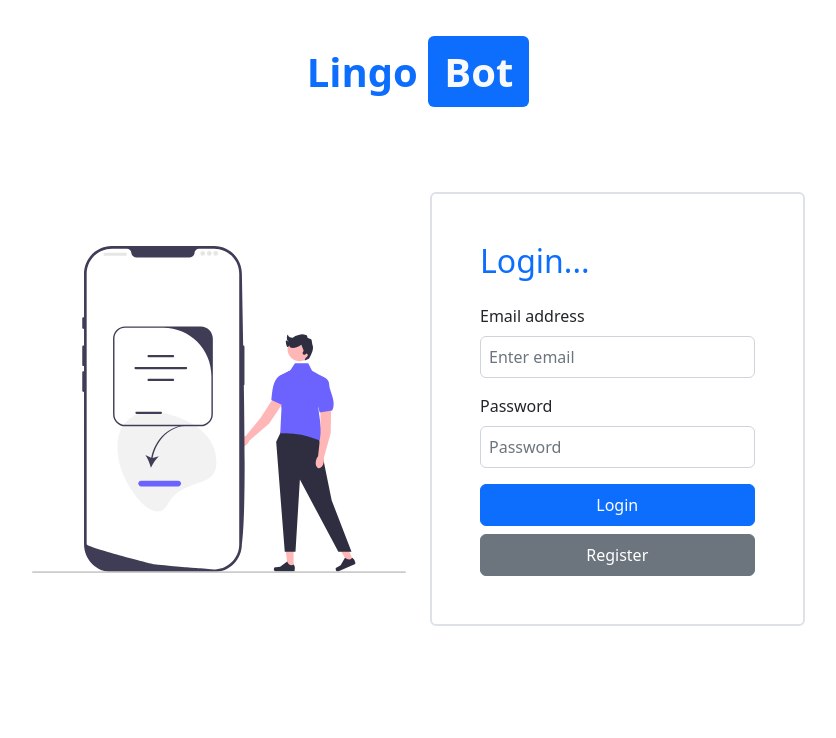
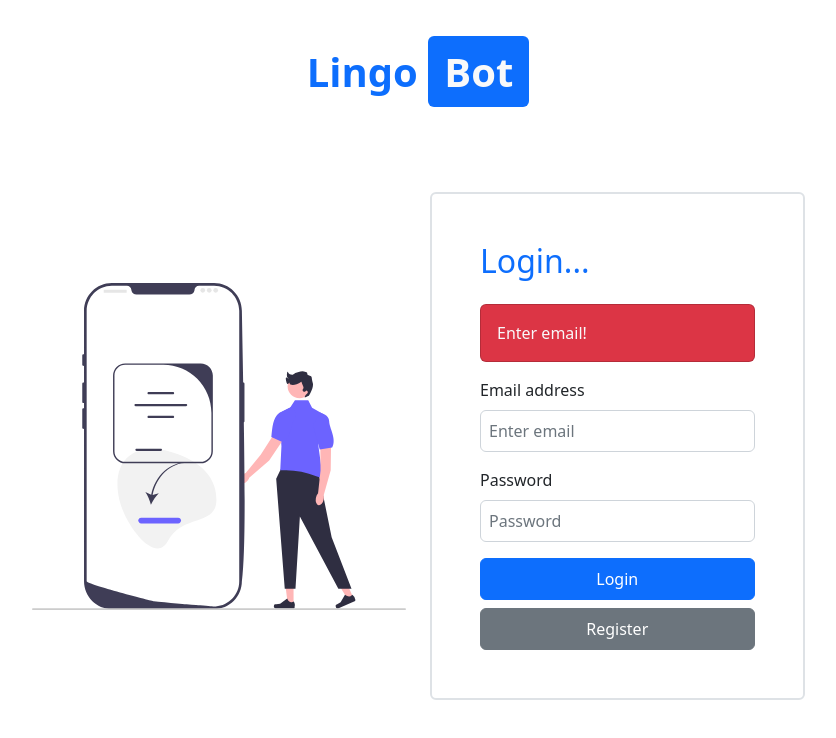
Before and after one commit to wahsandaruwan/lingobot_web_frontend, a React (Create React App) app: page / in a window 1280 px wide. Both pictures are taken after a click on the button "Login". Shown: the top 738 px of the page, without its empty margins (222-1058 px from the left). Built offline with nearby package versions, Linux system fonts and the light colour scheme.

Commit message:
Updated code

```diff
--- a/src/Components/Sections/CustomForm.js
+++ b/src/Components/Sections/CustomForm.js
@@ -2,7 +2,7 @@
 import { useState, useEffect } from "react";
 
 // Third-party components & modules
-import { Container, Row, Col, Form, Button } from "react-bootstrap";
+import { Container, Row, Col, Form, Button, Card } from "react-bootstrap";
 import axios from "axios";
 import { useNavigate } from "react-router-dom";
 
@@ -31,6 +31,9 @@ const CustomForm = () => {
 
   // Error state
   const [error, setError] = useState("");
+
+  // Success state
+  const [success, setSuccess] = useState("");
 
   // Navigation instance
   let navigate = useNavigate();
@@ -91,6 +94,16 @@ const CustomForm = () => {
               {formType ? "Login..." : "Register..."}
             </h1>
             <Form>
+              {error && (
+                <Card className="mb-3 bg-danger text-light">
+                  <Card.Body>{error}</Card.Body>
+                </Card>
+              )}
+              {success && (
+                <Card className="mb-3 bg-success text-light">
+                  <Card.Body>{success}</Card.Body>
+                </Card>
+              )}
               {!formType ? (
                 <Form.Group className="mb-3" controlId="formBasicEmail">
                   <Form.Label>Full name</Form.Label>
```
